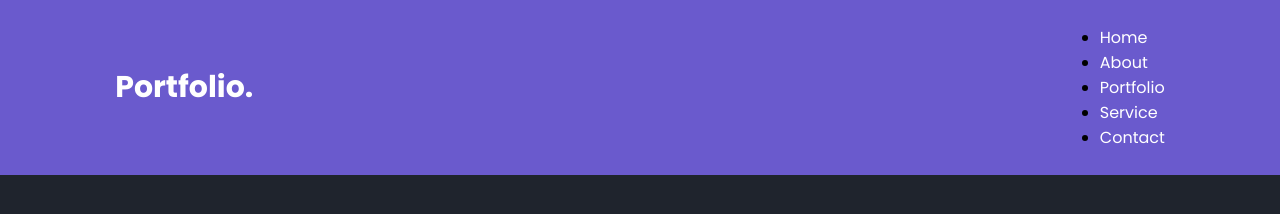
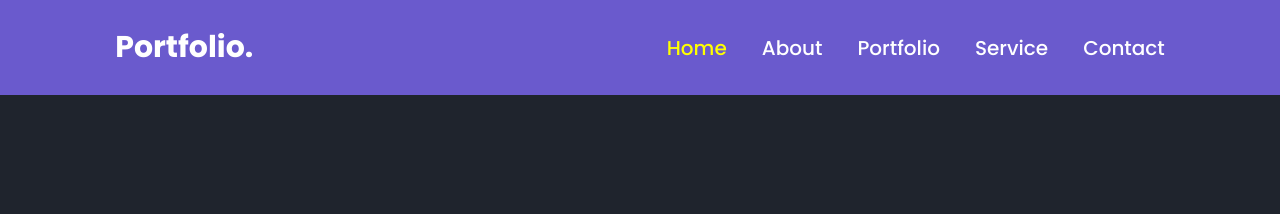
Before and after one commit to abidaa78/personal-portfolio-website, a plain HTML site: page index.html in a window 1280 px wide. Drawn offline with Linux system fonts and the light colour scheme.

Commit message:
navbar list css code added

```diff
--- a/style.css
+++ b/style.css
@@ -32,3 +32,22 @@ a {
     font-size: 30px;
     font-weight: 700;
 }
+
+.navbar ul {
+    display: flex;
+}
+
+.navbar ul li {
+    list-style: none;
+    margin-left: 35px;
+}
+.navbar ul li a {
+    font-size: 20px;
+    font-weight: 500;
+    transition: .5s;
+}
+
+.navbar ul li:hover a ,
+.navbar ul li.active a {
+    color:yellow;
+}
```
